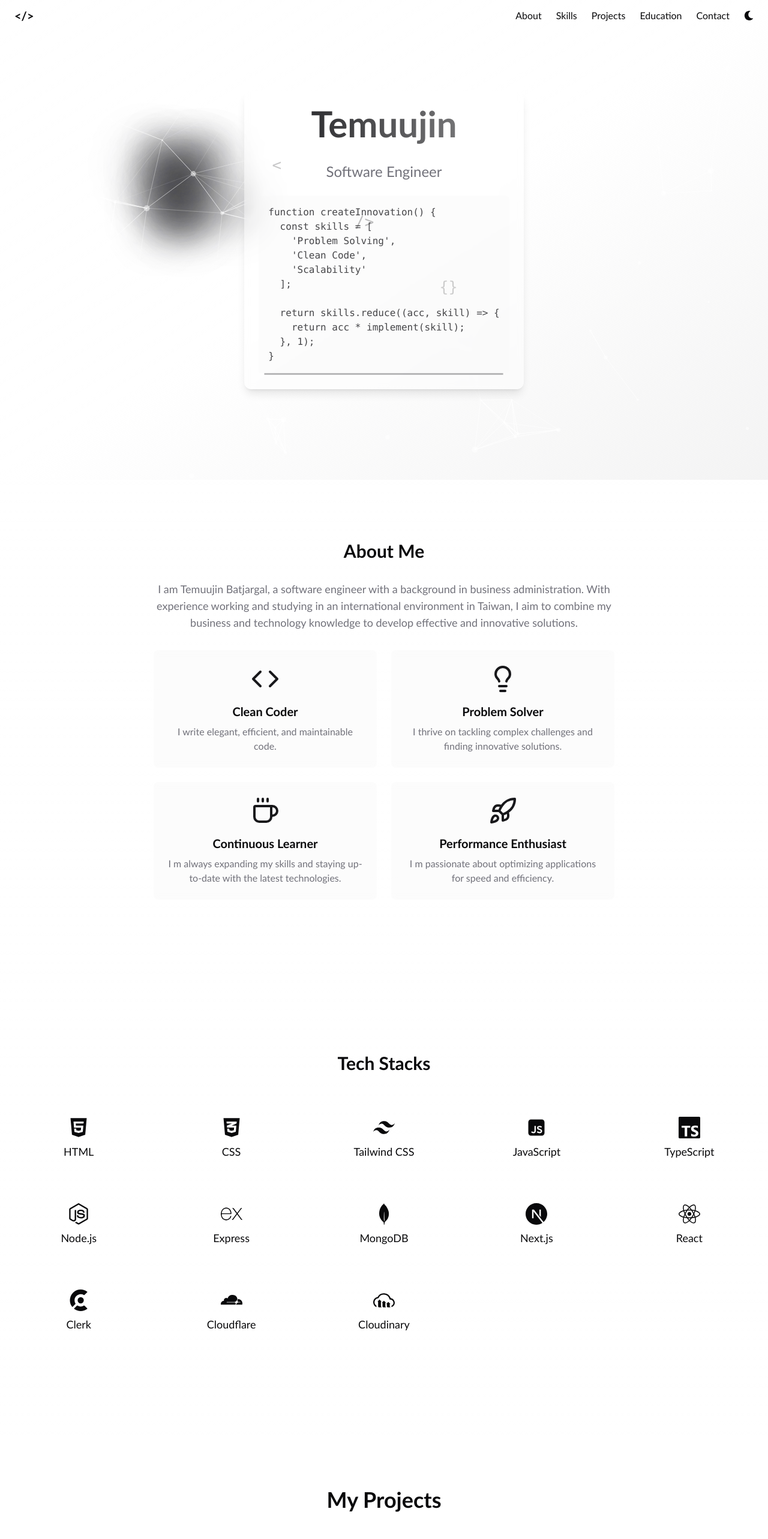
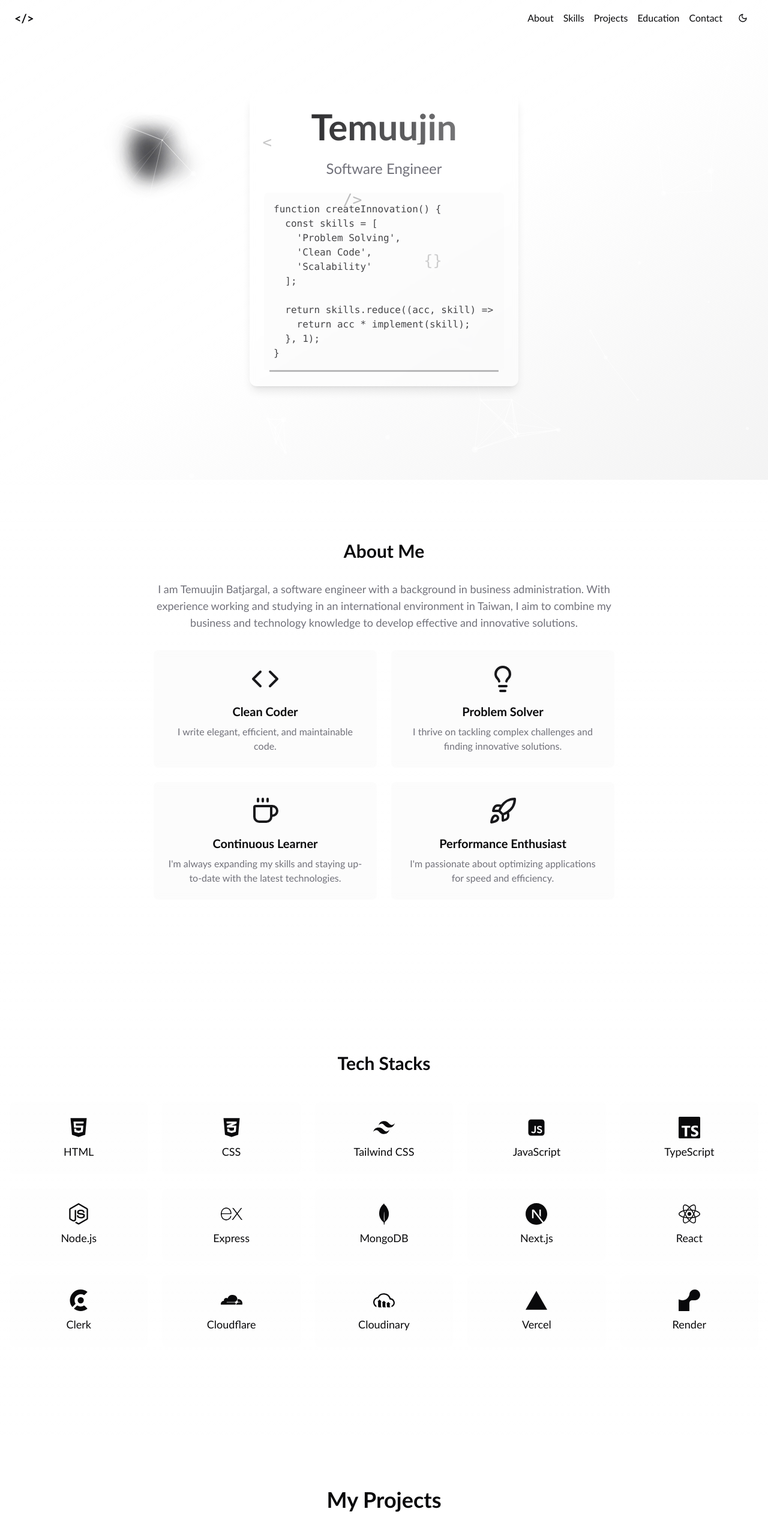
Before and after one commit to mkae8/mkae-portfolio, a Next.js app in the folder client/: page / in a window 1280 px wide. Shown: the top 2566 px of the page at 60% size. Built offline with nearby package versions, Linux system fonts and the light colour scheme.

Commit message:
Responsive

```diff
--- a/client/app/components/About.tsx
+++ b/client/app/components/About.tsx
@@ -19,13 +19,13 @@ const qualities = [
     icon: Coffee,
     title: "Continuous Learner",
     description:
-      "I m always expanding my skills and staying up-to-date with the latest technologies.",
+      "I'm always expanding my skills and staying up-to-date with the latest technologies.",
   },
   {
     icon: Rocket,
     title: "Performance Enthusiast",
     description:
-      "I m passionate about optimizing applications for speed and efficiency.",
+      "I'm passionate about optimizing applications for speed and efficiency.",
   },
 ];
 
@@ -33,11 +33,11 @@ export const About = () => {
   return (
     <section
       id="about"
-      className="py-16 bg-gradient-to-b h-screen flex items-center from-background to-background/80"
+      className="py-16 bg-gradient-to-b from-background to-background/80 min-h-screen flex items-center"
     >
       <div className="container mx-auto px-4">
         <motion.h2
-          className="text-3xl font-bold text-center mb-8"
+          className="text-2xl md:text-3xl font-bold text-center mb-6 md:mb-8"
           initial={{ opacity: 0, y: 20 }}
           whileInView={{ opacity: 1, y: 0 }}
           transition={{ duration: 0.5 }}
@@ -47,7 +47,7 @@ export const About = () => {
         </motion.h2>
         <div className="max-w-3xl mx-auto">
           <motion.p
-            className="text-lg text-muted-foreground mb-8 text-center"
+            className="text-base md:text-lg text-muted-foreground mb-6 md:mb-8 text-center px-4 md:px-0"
             initial={{ opacity: 0, y: 20 }}
             whileInView={{ opacity: 1, y: 0 }}
             transition={{ duration: 0.5, delay: 0.2 }}
@@ -59,19 +59,23 @@ export const About = () => {
             and technology knowledge to develop effective and innovative
             solutions.
           </motion.p>
-          <div className="grid grid-cols-1 md:grid-cols-2 gap-6">
+          <div className="grid grid-cols-1 sm:grid-cols-2 gap-4 md:gap-6">
             {qualities.map((quality, index) => (
               <motion.div
                 key={quality.title}
-                className="bg-secondary/30 backdrop-blur-sm rounded-lg p-6 flex flex-col items-center text-center"
+                className="bg-secondary/30 backdrop-blur-sm rounded-lg p-4 md:p-6 flex flex-col items-center text-center"
                 initial={{ opacity: 0, y: 20 }}
                 whileInView={{ opacity: 1, y: 0 }}
                 transition={{ duration: 0.5, delay: 0.1 * index }}
                 viewport={{ once: true }}
               >
-                <quality.icon className="w-12 h-12 text-primary mb-4" />
-                <h3 className="text-xl font-semibold mb-2">{quality.title}</h3>
-                <p className="text-muted-foreground">{quality.description}</p>
+                <quality.icon className="w-8 h-8 md:w-12 md:h-12 text-primary mb-3 md:mb-4" />
+                <h3 className="text-lg md:text-xl font-semibold mb-2">
+                  {quality.title}
+                </h3>
+                <p className="text-sm md:text-base text-muted-foreground">
+                  {quality.description}
+                </p>
               </motion.div>
             ))}
           </div>
--- a/client/app/components/Header.tsx
+++ b/client/app/components/Header.tsx
@@ -2,17 +2,22 @@
 
 import { useState, useEffect } from "react";
 import { motion } from "framer-motion";
-import { FaMoon, FaSun } from "react-icons/fa";
+import { Moon, Sun, Menu } from "lucide-react";
+import { Button } from "@/components/ui/button";
+import { Sheet, SheetContent, SheetTrigger } from "@/components/ui/sheet";
+
+const navItems = ["About", "Skills", "Projects", "Education", "Contact"];
 
 export const Header = () => {
   const [scrolled, setScrolled] = useState(false);
   const [isDark, setIsDark] = useState(false);
 
   useEffect(() => {
+    const root = window.document.documentElement;
     if (isDark) {
-      document.documentElement.classList.add("dark");
+      root.classList.add("dark");
     } else {
-      document.documentElement.classList.remove("dark");
+      root.classList.remove("dark");
     }
   }, [isDark]);
 
@@ -24,6 +29,10 @@ export const Header = () => {
     window.addEventListener("scroll", handleScroll);
     return () => window.removeEventListener("scroll", handleScroll);
   }, []);
+
+  const toggleDarkMode = () => {
+    setIsDark(!isDark);
+  };
 
   return (
     <header
@@ -37,29 +46,66 @@ export const Header = () => {
         <motion.div whileHover={{ scale: 1.1 }} className="text-xl font-bold">
           {"</>"}
         </motion.div>
-        <ul className="flex space-x-4 gap-2 ">
-          {["About", "Skills", "Projects", "Education", "Contact"].map(
-            (item) => (
-              <motion.li key={item} whileHover={{ scale: 1.1 }}>
-                <a
-                  href={`#${item.toLowerCase()}`}
-                  className="hover:text-blue-500"
-                >
-                  {item}
-                </a>
-              </motion.li>
-            )
-          )}
-          <motion.li whileHover={{ scale: 1.1 }} className="flex items-center">
-            <button
-              onClick={() => setIsDark(!isDark)}
-              className="focus:outline-none"
+
+        <ul className="hidden md:flex space-x-4 items-center">
+          {navItems.map((item) => (
+            <motion.li key={item} whileHover={{ scale: 1.1 }}>
+              <a href={`#${item.toLowerCase()}`} className="hover:text-primary">
+                {item}
+              </a>
+            </motion.li>
+          ))}
+          <motion.li whileHover={{ scale: 1.1 }}>
+            <Button
+              variant="ghost"
+              size="icon"
+              onClick={toggleDarkMode}
               aria-label="Toggle dark mode"
             >
-              {isDark ? <FaSun /> : <FaMoon />}
-            </button>
+              {isDark ? (
+                <Sun className="h-[1.2rem] w-[1.2rem]" />
+              ) : (
+                <Moon className="h-[1.2rem] w-[1.2rem]" />
+              )}
+            </Button>
           </motion.li>
         </ul>
+
+        <div className="md:hidden flex items-center">
+          <Button
+            variant="ghost"
+            size="icon"
+            onClick={toggleDarkMode}
+            className="mr-2"
+            aria-label="Toggle dark mode"
+          >
+            {isDark ? (
+              <Sun className="h-[1.2rem] w-[1.2rem]" />
+            ) : (
+              <Moon className="h-[1.2rem] w-[1.2rem]" />
+            )}
+          </Button>
+          <Sheet>
+            <SheetTrigger asChild>
+              <Button variant="ghost" size="icon" aria-label="Open menu">
+                <Menu className="h-[1.2rem] w-[1.2rem]" />
+              </Button>
+            </SheetTrigger>
+            <SheetContent side="right">
+              <nav className="flex flex-col space-y-4 mt-8">
+                {navItems.map((item) => (
+                  <a
+                    key={item}
+                    href={`#${item.toLowerCase()}`}
+                    className="text-lg hover:text-primary"
+                  >
+                    {item}
+                  </a>
+                ))}
+              </nav>
+            </SheetContent>
+          </Sheet>
+        </div>
       </nav>
     </header>
   );
--- a/client/app/components/Hero.tsx
+++ b/client/app/components/Hero.tsx
@@ -24,9 +24,8 @@ export const Hero = () => {
   if (!mounted) return null;
 
   return (
-    <>
     <div className="min-h-screen flex items-center justify-center relative overflow-hidden bg-gradient-to-br from-background via-background/90 to-primary/5">
-        <div className="absolute inset-0 top-[200px] left-[200px] ">
+      <div className="absolute inset-0 top-[100px] sm:top-[200px] left-[100px] sm:left-[200px]">
         {[...Array(20)].map((_, i) => (
           <motion.div
             key={i}
@@ -47,9 +46,9 @@ export const Hero = () => {
               repeatType: "reverse",
             }}
             style={{
-                width: Math.random() * 100 + 50,
-                height: Math.random() * 100 + 50,
-                filter: "blur(40px)",
+              width: Math.random() * 50 + 25,
+              height: Math.random() * 50 + 25,
+              filter: "blur(20px)",
             }}
           />
         ))}
@@ -58,15 +57,17 @@ export const Hero = () => {
         initial={{ opacity: 0, y: 20 }}
         animate={{ opacity: 1, y: 0 }}
         transition={{ duration: 0.8 }}
-          className="relative z-10 text-center space-y-6 p-6 backdrop-blur-sm bg-background/30 rounded-xl shadow-lg"
+        className="relative z-10 text-center space-y-4 sm:space-y-6 p-4 sm:p-6 backdrop-blur-sm bg-background/30 rounded-xl shadow-lg max-w-[90%] sm:max-w-md"
       >
-          <h1 className="text-4xl h-[70px] md:text-6xl font-bold bg-clip-text text-transparent bg-gradient-to-r from-primary to-primary/50">
+        <h1 className="text-3xl sm:text-4xl md:text-6xl font-bold bg-clip-text text-transparent bg-gradient-to-r from-primary to-primary/50">
           {name}
         </h1>
-          <p className="text-xl md:text-2xl text-muted-foreground">{title}</p>
-          <div className="relative max-w-md mx-auto overflow-hidden rounded-lg">
-            <div className="bg-secondary/30 p-4 text-left">
-              <pre className="text-sm md:text-base overflow-x-auto">
+        <p className="text-lg sm:text-xl md:text-2xl text-muted-foreground">
+          {title}
+        </p>
+        <div className="relative mx-auto overflow-hidden rounded-lg">
+          <div className="bg-secondary/30 p-3 sm:p-4 text-left">
+            <pre className="text-xs sm:text-sm md:text-base overflow-x-auto">
               <code className="text-primary/80">
                 {`function createInnovation() {
   const skills = [
@@ -87,9 +88,9 @@ export const Hero = () => {
         {["<", "/>", "{}"].map((symbol, i) => (
           <motion.div
             key={i}
-              className="absolute hidden md:block text-2xl text-primary/40 font-mono"
+            className="absolute hidden sm:block text-xl md:text-2xl text-primary/40 font-mono"
             animate={{
-                y: [0, -20, 0],
+              y: [0, -10, 0],
               opacity: [0.3, 0.7, 0.3],
               scale: [1, 1.1, 1],
             }}
@@ -100,8 +101,8 @@ export const Hero = () => {
               ease: "easeInOut",
             }}
             style={{
-                left: `${10 + i * 30}%`,
-                top: `${20 + i * 20}%`,
+              left: `${5 + i * 30}%`,
+              top: `${10 + i * 20}%`,
             }}
           >
             {symbol}
@@ -109,6 +110,5 @@ export const Hero = () => {
         ))}
       </motion.div>
     </div>
-    </>
   );
 };
--- a/client/app/components/Skills.tsx
+++ b/client/app/components/Skills.tsx
@@ -16,6 +16,8 @@ import {
   SiNextdotjs,
   SiClerk,
   SiCloudinary,
+  SiVercel,
+  SiRender,
 } from "react-icons/si";
 
 const skills = [
@@ -32,17 +34,19 @@ const skills = [
   { name: "Clerk", icon: <SiClerk /> },
   { name: "Cloudflare", icon: <FaCloudflare /> },
   { name: "Cloudinary", icon: <SiCloudinary /> },
+  { name: "Vercel", icon: <SiVercel /> },
+  { name: "Render", icon: <SiRender /> },
 ];
 
 export const Skills = () => {
   return (
     <section
       id="skills"
-      className="py-16 bg-gradient-to-b h-screen items-center flex from-background to-background/80"
+      className="py-12 md:py-16 bg-gradient-to-b from-background to-background/80 min-h-screen flex items-center"
     >
       <div className="container mx-auto px-4">
         <motion.h2
-          className="text-3xl font-bold text-center mb-12"
+          className="text-2xl md:text-3xl font-bold text-center mb-8 md:mb-12"
           initial={{ opacity: 0, y: 20 }}
           whileInView={{ opacity: 1, y: 0 }}
           transition={{ duration: 0.5 }}
@@ -50,7 +54,7 @@ export const Skills = () => {
         >
           Tech Stacks
         </motion.h2>
-        <div className="grid grid-cols-2 sm:grid-cols-3 md:grid-cols-4 lg:grid-cols-5 gap-6">
+        <div className="grid grid-cols-2 sm:grid-cols-3 md:grid-cols-4 lg:grid-cols-5 gap-4 md:gap-6">
           {skills.map((skill, index) => (
             <motion.div
               key={skill.name}
@@ -61,16 +65,16 @@ export const Skills = () => {
               viewport={{ once: true }}
             >
               <div
-                className={`bg-opacity-10 rounded-lg p-6 flex flex-col items-center justify-center h-full transition-all duration-300 group-hover:bg-opacity-20 group-hover:shadow-lg`}
+                className={`bg-secondary/10 rounded-lg p-3 md:p-4 lg:p-6 flex flex-col items-center justify-center h-full transition-all duration-300 group-hover:bg-secondary/20 group-hover:shadow-lg`}
               >
                 <span
-                  className="text-4xl mb-2"
+                  className="text-2xl md:text-3xl lg:text-4xl mb-2"
                   role="img"
                   aria-label={skill.name}
                 >
                   {skill.icon}
                 </span>
-                <h3 className="text-lg font-normal text-center">
+                <h3 className="text-sm md:text-base lg:text-lg font-normal text-center">
                   {skill.name}
                 </h3>
               </div>
--- /dev/null
+++ b/client/components/ui/sheet.tsx
@@ -0,0 +1,140 @@
+"use client"
+
+import * as React from "react"
+import * as SheetPrimitive from "@radix-ui/react-dialog"
+import { cva, type VariantProps } from "class-variance-authority"
+import { X } from "lucide-react"
+
+import { cn } from "@/lib/utils"
+
+const Sheet = SheetPrimitive.Root
+
+const SheetTrigger = SheetPrimitive.Trigger
+
+const SheetClose = SheetPrimitive.Close
+
+const SheetPortal = SheetPrimitive.Portal
+
+const SheetOverlay = React.forwardRef<
+  React.ElementRef<typeof SheetPrimitive.Overlay>,
+  React.ComponentPropsWithoutRef<typeof SheetPrimitive.Overlay>
+>(({ className, ...props }, ref) => (
+  <SheetPrimitive.Overlay
+    className={cn(
+      "fixed inset-0 z-50 bg-black/80  data-[state=open]:animate-in data-[state=closed]:animate-out data-[state=closed]:fade-out-0 data-[state=open]:fade-in-0",
+      className
+    )}
+    {...props}
+    ref={ref}
+  />
+))
+SheetOverlay.displayName = SheetPrimitive.Overlay.displayName
+
+const sheetVariants = cva(
+  "fixed z-50 gap-4 bg-background p-6 shadow-lg transition ease-in-out data-[state=closed]:duration-300 data-[state=open]:duration-500 data-[state=open]:animate-in data-[state=closed]:animate-out",
+  {
+    variants: {
+      side: {
+        top: "inset-x-0 top-0 border-b data-[state=closed]:slide-out-to-top data-[state=open]:slide-in-from-top",
+        bottom:
+          "inset-x-0 bottom-0 border-t data-[state=closed]:slide-out-to-bottom data-[state=open]:slide-in-from-bottom",
+        left: "inset-y-0 left-0 h-full w-3/4 border-r data-[state=closed]:slide-out-to-left data-[state=open]:slide-in-from-left sm:max-w-sm",
+        right:
+          "inset-y-0 right-0 h-full w-3/4 border-l data-[state=closed]:slide-out-to-right data-[state=open]:slide-in-from-right sm:max-w-sm",
+      },
+    },
+    defaultVariants: {
+      side: "right",
+    },
+  }
+)
+
+interface SheetContentProps
+  extends React.ComponentPropsWithoutRef<typeof SheetPrimitive.Content>,
+    VariantProps<typeof sheetVariants> {}
+
+const SheetContent = React.forwardRef<
+  React.ElementRef<typeof SheetPrimitive.Content>,
+  SheetContentProps
+>(({ side = "right", className, children, ...props }, ref) => (
+  <SheetPortal>
+    <SheetOverlay />
+    <SheetPrimitive.Content
+      ref={ref}
+      className={cn(sheetVariants({ side }), className)}
+      {...props}
+    >
+      <SheetPrimitive.Close className="absolute right-4 top-4 rounded-sm opacity-70 ring-offset-background transition-opacity hover:opacity-100 focus:outline-none focus:ring-2 focus:ring-ring focus:ring-offset-2 disabled:pointer-events-none data-[state=open]:bg-secondary">
+        <X className="h-4 w-4" />
+        <span className="sr-only">Close</span>
+      </SheetPrimitive.Close>
+      {children}
+    </SheetPrimitive.Content>
+  </SheetPortal>
+))
+SheetContent.displayName = SheetPrimitive.Content.displayName
+
+const SheetHeader = ({
+  className,
+  ...props
+}: React.HTMLAttributes<HTMLDivElement>) => (
+  <div
+    className={cn(
+      "flex flex-col space-y-2 text-center sm:text-left",
+      className
+    )}
+    {...props}
+  />
+)
+SheetHeader.displayName = "SheetHeader"
+
+const SheetFooter = ({
+  className,
+  ...props
+}: React.HTMLAttributes<HTMLDivElement>) => (
+  <div
+    className={cn(
+      "flex flex-col-reverse sm:flex-row sm:justify-end sm:space-x-2",
+      className
+    )}
+    {...props}
+  />
+)
+SheetFooter.displayName = "SheetFooter"
+
+const SheetTitle = React.forwardRef<
+  React.ElementRef<typeof SheetPrimitive.Title>,
+  React.ComponentPropsWithoutRef<typeof SheetPrimitive.Title>
+>(({ className, ...props }, ref) => (
+  <SheetPrimitive.Title
+    ref={ref}
+    className={cn("text-lg font-semibold text-foreground", className)}
+    {...props}
+  />
+))
+SheetTitle.displayName = SheetPrimitive.Title.displayName
+
+const SheetDescription = React.forwardRef<
+  React.ElementRef<typeof SheetPrimitive.Description>,
+  React.ComponentPropsWithoutRef<typeof SheetPrimitive.Description>
+>(({ className, ...props }, ref) => (
+  <SheetPrimitive.Description
+    ref={ref}
+    className={cn("text-sm text-muted-foreground", className)}
+    {...props}
+  />
+))
+SheetDescription.displayName = SheetPrimitive.Description.displayName
+
+export {
+  Sheet,
+  SheetPortal,
+  SheetOverlay,
+  SheetTrigger,
+  SheetClose,
+  SheetContent,
+  SheetHeader,
+  SheetFooter,
+  SheetTitle,
+  SheetDescription,
+}
--- a/client/package.json
+++ b/client/package.json
@@ -9,6 +9,7 @@
     "lint": "next lint"
   },
   "dependencies": {
+    "@radix-ui/react-dialog": "^1.1.4",
     "@radix-ui/react-slot": "^1.1.1",
     "@radix-ui/react-toast": "^1.2.4",
     "@react-three/drei": "^9.120.4",
--- a/client/tailwind.config.ts
+++ b/client/tailwind.config.ts
@@ -1,3 +1,4 @@
+/* eslint-disable @typescript-eslint/no-require-imports */
 import type { Config } from "tailwindcss";
 
 export default {
```
Also changed, not shown: client/app/components/Contact.tsx (+8 -8 lines), 1 other file (tests, documents, lock files or other folders). Lines whose indentation alone changed are shown as unchanged.
